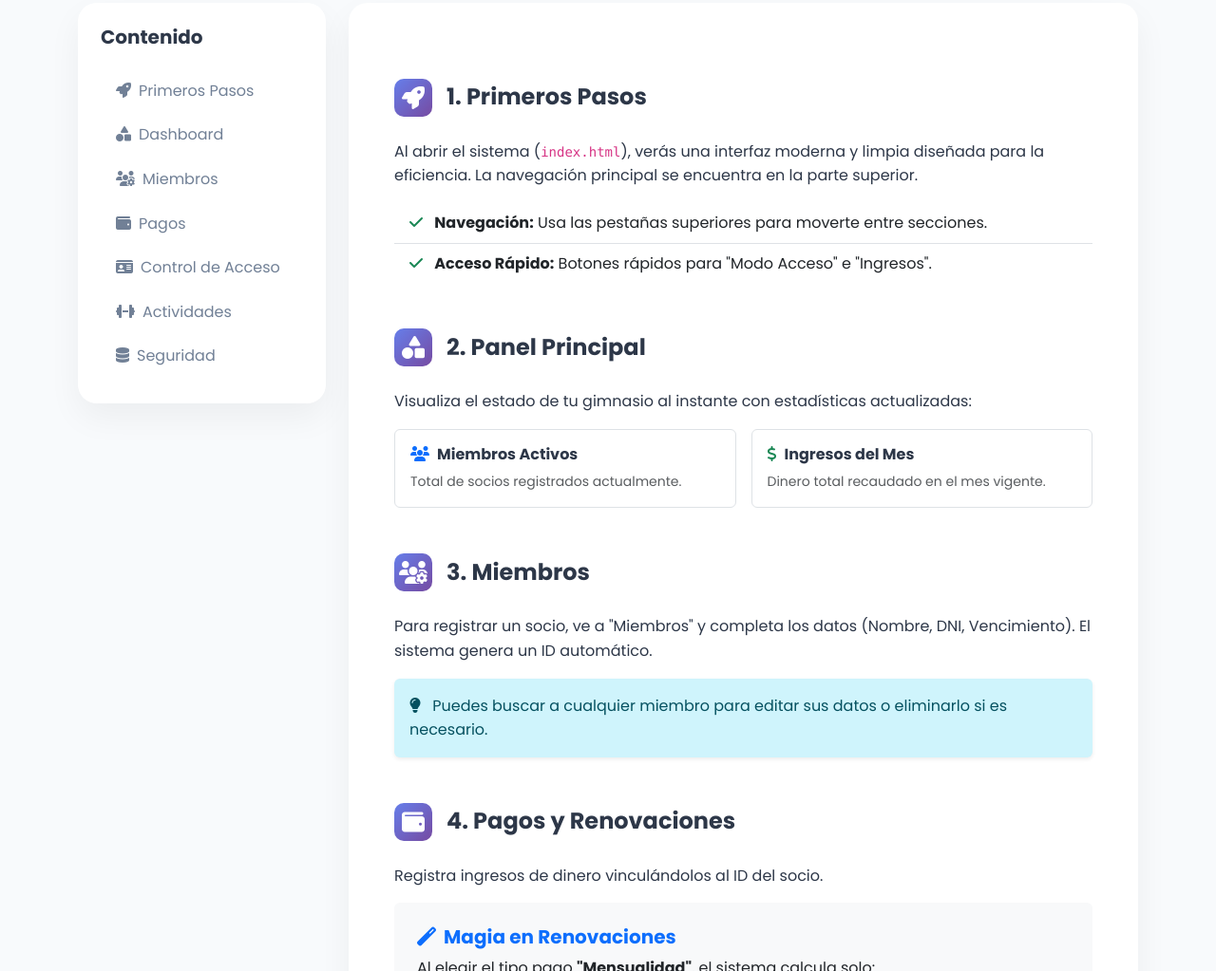
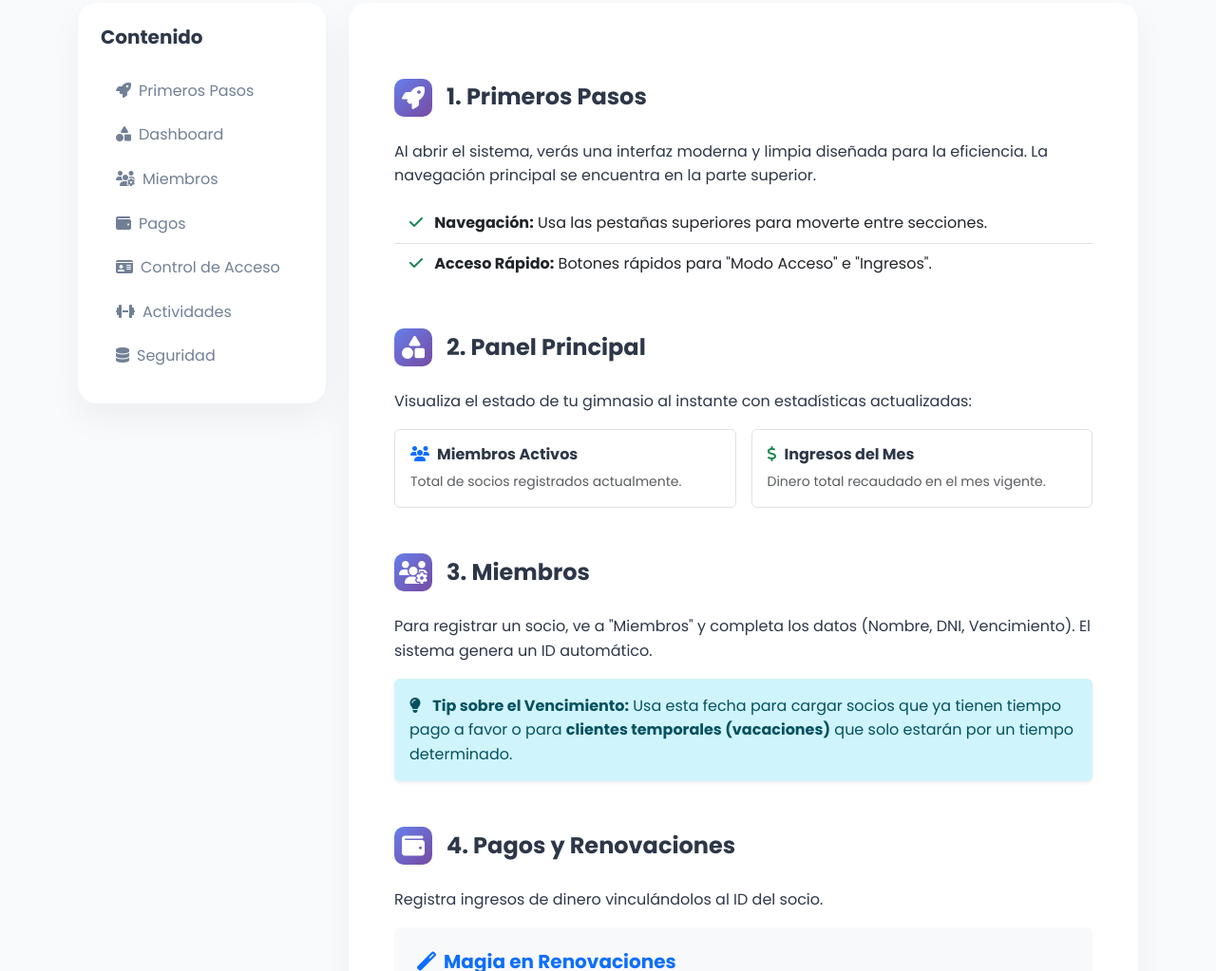
Before and after one commit to Estev1000/New-Styles-Dance, a plain HTML site: page manual.html in a window 1280 px wide. Shown: the part 478-1501 px from the top of the page at 95% size. Drawn offline with nearby package versions, Linux system fonts and the light colour scheme.

Commit message:
Add files via upload

```diff
--- a/manual.html
+++ b/manual.html
@@ -153,7 +153,7 @@
 
                     <div id="m-pasos" class="manual-section mb-5">
                         <h4><span class="section-icon"><i class="fas fa-rocket"></i></span> 1. Primeros Pasos</h4>
-                        <p>Al abrir el sistema (<code>index.html</code>), verás una interfaz moderna y limpia diseñada
+                        <p>Al abrir el sistema, verás una interfaz moderna y limpia diseñada
                             para la eficiencia. La navegación principal se encuentra en la parte superior.</p>
                         <ul class="list-group list-group-flush mb-4">
                             <li class="list-group-item bg-transparent"><i class="fas fa-check text-success me-2"></i>
@@ -191,8 +191,9 @@
                         <p>Para registrar un socio, ve a "Miembros" y completa los datos (Nombre, DNI, Vencimiento). El
                             sistema genera un ID automático.</p>
                         <div class="alert alert-info border-0 shadow-sm">
-                            <i class="fas fa-lightbulb me-2"></i> Puedes buscar a cualquier miembro para editar sus
-                            datos o eliminarlo si es necesario.
+                            <i class="fas fa-lightbulb me-2"></i> <strong>Tip sobre el Vencimiento:</strong> Usa esta
+                            fecha para cargar socios que ya tienen tiempo pago a favor o para <strong>clientes
+                                temporales (vacaciones)</strong> que solo estarán por un tiempo determinado.
                         </div>
                     </div>
 
```
Also changed, not shown: 1 other file.
